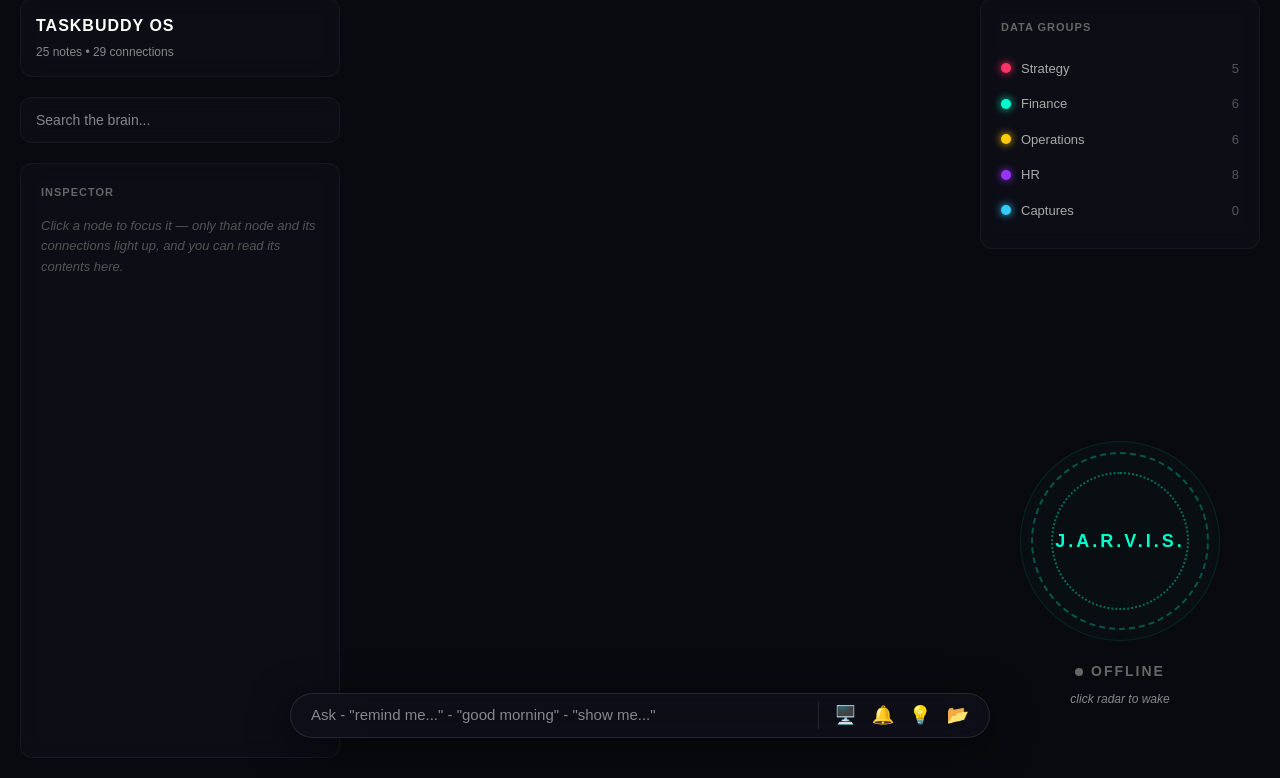
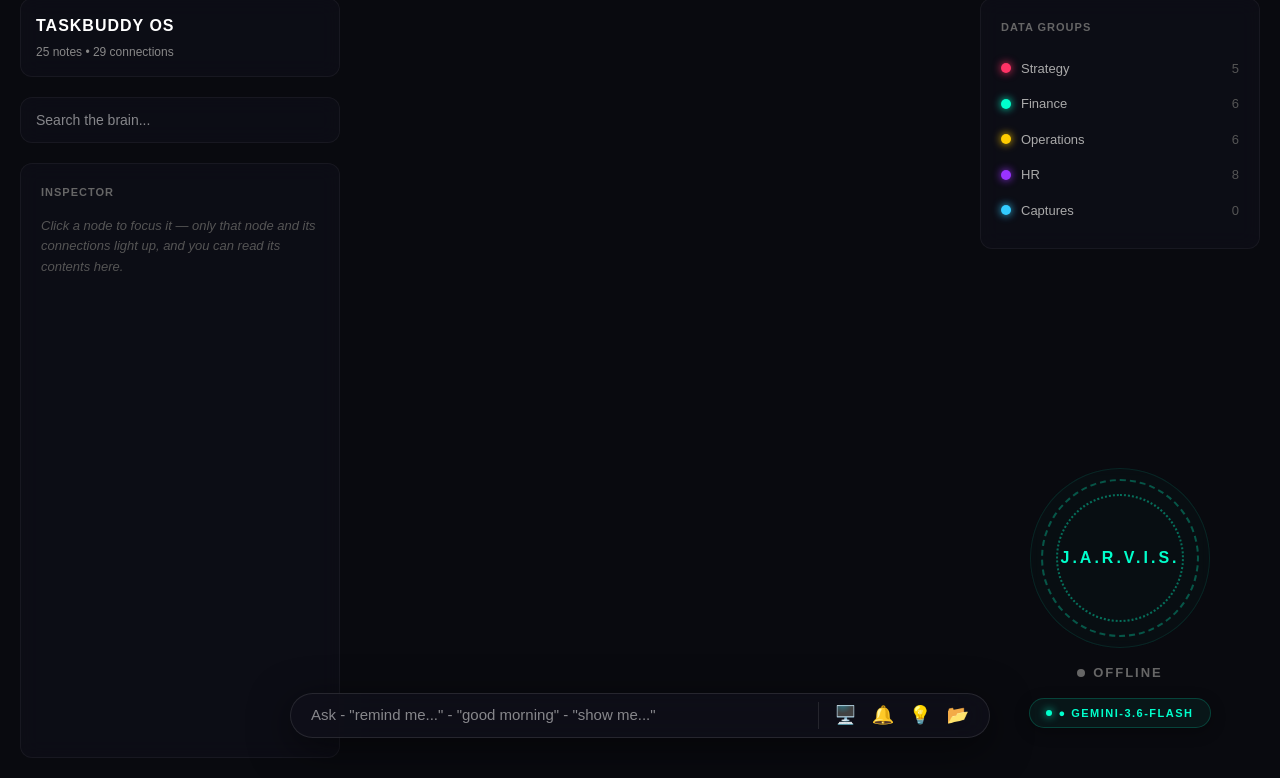
Before and after one commit to GARVITAMITBHUTANI/TaskBuddy, a React app in the folder client/: page / in a window 1280 px wide. Shown: the part 22-800 px from the top of the page. Built offline with nearby package versions, Linux system fonts and the light colour scheme; some packages are replaced by stand-ins of ours; no server answers.

Commit message:
Add model selector pill, voice interruption commands, and real-time clock injection

```diff
--- a/client/src/App.tsx
+++ b/client/src/App.tsx
@@ -17,6 +17,8 @@ function getWords(text: string) {
   return (text.toLowerCase().match(/\w+/g) || []);
 }
 
+const AVAILABLE_MODELS = ['gemini-3.6-flash', 'gemini-3.5-flash', 'gemini-flash-latest', 'gemini-3-flash-preview'];
+
 export default function App() {
   const [data, setData] = useState(graphData);
   // eslint-disable-next-line @typescript-eslint/no-explicit-any
@@ -28,6 +30,9 @@ export default function App() {
   const [highlightNodes, setHighlightNodes] = useState(new Set<any>());
   // eslint-disable-next-line @typescript-eslint/no-explicit-any
   const [activeNote, setActiveNote] = useState<any>(null);
+
+  // Model Selector
+  const [selectedModel, setSelectedModel] = useState('gemini-3.6-flash');
 
   // Voice State
   const [isListening, setIsListening] = useState(false);
@@ -102,18 +107,28 @@ export default function App() {
       const lastIndex = event.results.length - 1;
       const transcript = event.results[lastIndex][0].transcript.toLowerCase();
 
-      // Update UI with what it hears
       setQuery(transcript);
 
-      // Strict Wake Word Logic
+      // 1. Interruption / Stop Command
+      if (transcript.includes('stop jarvis') || transcript.includes('thank you jarvis') || transcript.includes('be quiet') || transcript.includes('shut up')) {
+         if (window.speechSynthesis.speaking) {
+            window.speechSynthesis.cancel();
+            speakText("As you wish, sir.");
+            return;
+         }
+      }
+
+      // 2. Strict Wake Word Logic
       const triggerWords = ['hello jarvis', 'hey jarvis', 'jarvis'];
       const matchedTrigger = triggerWords.find(t => transcript.includes(t));
 
       if (matchedTrigger && !isProcessingRef.current) {
          const command = transcript.split(matchedTrigger)[1].trim();
-         // Only proceed if there's an actual command after the wake word!
-         if (command && command.length > 3) {
-            recognition.stop(); // Stop listening while processing
+         if (command && command.length > 2) {
+            // Stop speech if he's currently talking when a new command arrives
+            if (window.speechSynthesis.speaking) window.speechSynthesis.cancel();
+
+            recognition.stop();
             submitQuery(command);
          }
       }
@@ -220,7 +235,12 @@ export default function App() {
       const genAI = new GoogleGenerativeAI(apiKey);
       const contextText = fallbackNodes.map(n => `ID: ${n.id}\nTitle: ${n.label}\nExcerpt: ${n.excerpt}`).join('\n\n');
 
+      // System clock injection so Jarvis always knows the current time!
+      const currentRealTime = new Date().toLocaleString('en-US', { dateStyle: 'full', timeStyle: 'medium' });
+
       const prompt = `You are Jarvis, a dry, impeccably polite British AI butler with a razor wit. You address the user as "sir".
+
+REAL SYSTEM TIME & DATE: ${currentRealTime}
 
 USER QUESTION: ${textToSubmit}
 
@@ -228,15 +248,17 @@ LOCAL NOTES:
 ${contextText}
 
 INSTRUCTIONS:
-1. If the answer is in the LOCAL NOTES, answer in ONE witty sentence plus the facts.
-2. If the answer is NOT in the LOCAL NOTES, ignore the notes and answer using your general knowledge directly. Handle small talk and jokes smoothly.
-3. You MUST respond with ONLY a raw, valid JSON object exactly like this:
+1. If asked about the current time or date, answer accurately using the REAL SYSTEM TIME provided above!
+2. If the answer is in the LOCAL NOTES, answer in ONE witty sentence plus the facts.
+3. If the answer is NOT in the LOCAL NOTES, ignore the notes and answer using your general knowledge or the system clock directly. Handle small talk and jokes smoothly.
+4. You MUST respond with ONLY a raw, valid JSON object:
 {
   "answer": "Your witty response here",
-  "used_note_ids": [array of note IDs you actually used. Leave empty if general knowledge or small talk]
+  "used_note_ids": [array of note IDs you actually used. Leave empty if general knowledge or time queries]
 }`;
 
-      const modelsToTry = ["gemini-3.5-flash", "gemini-flash-latest", "gemini-3-flash-preview"];
+      // Put selected model first, followed by fallbacks
+      const modelsToTry = Array.from(new Set([selectedModel, ...AVAILABLE_MODELS]));
       let resultText = "";
       let lastErr = null;
 
@@ -318,7 +340,6 @@ INSTRUCTIONS:
 
     setLoading(false);
     isProcessingRef.current = false;
-    // Resume listening automatically after speaking
     if (isListening && recognitionRef.current) {
        try { recognitionRef.current.start(); } catch(e){}
     }
@@ -348,18 +369,15 @@ INSTRUCTIONS:
       {/* LEFT SIDEBAR: Inspector & Hubs */}
       <div style={{ position: 'absolute', top: 20, left: 20, bottom: 20, width: 320, zIndex: 10, display: 'flex', flexDirection: 'column', gap: 20, pointerEvents: 'none' }}>
 
-        {/* Header */}
         <div style={{ background: 'rgba(15,15,25,0.7)', border: '1px solid rgba(255,255,255,0.05)', borderRadius: 12, padding: 15, backdropFilter: 'blur(10px)', pointerEvents: 'auto' }}>
           <h1 style={{ fontSize: 16, fontWeight: 800, letterSpacing: 1, margin: '0 0 5px 0', color: '#fff' }}>TASKBUDDY OS</h1>
           <div style={{ fontSize: 12, color: '#888' }}>{data.nodes.length} notes • {data.links.length} connections</div>
         </div>
 
-        {/* Search Bar */}
         <div style={{ background: 'rgba(15,15,25,0.7)', border: '1px solid rgba(255,255,255,0.05)', borderRadius: 12, padding: '10px 15px', backdropFilter: 'blur(10px)', pointerEvents: 'auto' }}>
           <input placeholder="Search the brain..." style={{ background: 'transparent', border: 'none', color: '#fff', width: '100%', outline: 'none', fontSize: 14 }} />
         </div>
 
-        {/* Inspector Panel */}
         <div style={{ flex: 1, display: 'flex', flexDirection: 'column', background: 'rgba(15,15,25,0.7)', border: '1px solid rgba(255,255,255,0.05)', borderRadius: 12, padding: 20, backdropFilter: 'blur(10px)', pointerEvents: 'auto', overflowY: 'auto' }}>
           <div style={{ fontSize: 11, letterSpacing: 1, color: '#666', fontWeight: 600, marginBottom: 15 }}>INSPECTOR</div>
           {activeNote ? (
@@ -380,10 +398,9 @@ INSTRUCTIONS:
         </div>
       </div>
 
-      {/* RIGHT SIDEBAR: J.A.R.V.I.S Radar & Groups */}
+      {/* RIGHT SIDEBAR: J.A.R.V.I.S Radar, Model Selector & Groups */}
       <div style={{ position: 'absolute', top: 20, right: 20, bottom: 20, width: 280, zIndex: 10, display: 'flex', flexDirection: 'column', gap: 20, pointerEvents: 'none' }}>
 
-        {/* Groups List */}
         <div style={{ background: 'rgba(15,15,25,0.7)', border: '1px solid rgba(255,255,255,0.05)', borderRadius: 12, padding: 20, backdropFilter: 'blur(10px)', pointerEvents: 'auto' }}>
           <div style={{ fontSize: 11, letterSpacing: 1, color: '#666', fontWeight: 600, marginBottom: 15 }}>DATA GROUPS</div>
           {Object.entries(groupColors).map(([group, color]) => {
@@ -402,40 +419,36 @@ INSTRUCTIONS:
           })}
         </div>
 
-        {/* J.A.R.V.I.S. Radar Widget */}
+        {/* J.A.R.V.I.S. Radar & Model Selector Container */}
+        <div style={{ marginTop: 'auto', marginBottom: 30, display: 'flex', flexDirection: 'column', alignItems: 'center', pointerEvents: 'auto' }}>
           <div
             onClick={toggleVoiceActivation}
             style={{
-            marginTop: 'auto', marginBottom: 50, cursor: 'pointer', display: 'flex', flexDirection: 'column',
-            alignItems: 'center', pointerEvents: 'auto', transition: 'transform 0.2s'
+              cursor: 'pointer', display: 'flex', flexDirection: 'column', alignItems: 'center', transition: 'transform 0.2s'
             }}
             onMouseEnter={(e) => e.currentTarget.style.transform = 'scale(1.05)'}
             onMouseLeave={(e) => e.currentTarget.style.transform = 'scale(1)'}
           >
             <div style={{
-            width: 200, height: 200, borderRadius: '50%', border: '1px solid rgba(0,255,200,0.1)',
+              width: 180, height: 180, borderRadius: '50%', border: '1px solid rgba(0,255,200,0.1)',
               display: 'flex', justifyContent: 'center', alignItems: 'center', position: 'relative',
               boxShadow: isListening ? '0 0 40px rgba(0,255,200,0.15)' : 'none',
               background: 'rgba(0,255,200,0.02)', backdropFilter: 'blur(5px)'
             }}>
-            {/* Outer dotted ring */}
               <div style={{
                 position: 'absolute', inset: 10, borderRadius: '50%', border: '2px dashed rgba(0,255,200,0.3)',
                 animation: isListening ? 'spin 15s linear infinite' : 'none'
               }}></div>
 
-            {/* Inner dashed ring reverse */}
               <div style={{
-              position: 'absolute', inset: 30, borderRadius: '50%', border: '2px dotted rgba(0,255,200,0.4)',
+                position: 'absolute', inset: 25, borderRadius: '50%', border: '2px dotted rgba(0,255,200,0.4)',
                 animation: isListening ? 'spin 10s linear reverse infinite' : 'none'
               }}></div>
 
-            {/* Center Text */}
-            <div style={{ fontSize: '18px', fontWeight: 800, letterSpacing: '3px', color: '#00ffcc', zIndex: 2 }}>
+              <div style={{ fontSize: '16px', fontWeight: 800, letterSpacing: '3px', color: '#00ffcc', zIndex: 2 }}>
                 J.A.R.V.I.S.
               </div>
 
-            {/* Pulse rings */}
               {isListening && (
                 <div style={{ position: 'absolute', inset: 0, borderRadius: '50%', border: '2px solid rgba(0,255,200,0.8)', animation: 'ping 2s cubic-bezier(0, 0, 0.2, 1) infinite' }}></div>
               )}
@@ -446,14 +459,31 @@ INSTRUCTIONS:
               `}</style>
             </div>
 
-          <div style={{ marginTop: 20, textAlign: 'center' }}>
-            <div style={{ color: isListening ? '#00ffcc' : '#666', fontWeight: 700, letterSpacing: 2, display: 'flex', alignItems: 'center', justifyContent: 'center', gap: 8, fontSize: 14 }}>
+            <div style={{ marginTop: 15, textAlign: 'center' }}>
+              <div style={{ color: isListening ? '#00ffcc' : '#666', fontWeight: 700, letterSpacing: 2, display: 'flex', alignItems: 'center', justifyContent: 'center', gap: 8, fontSize: 13 }}>
                 <div style={{ width: 8, height: 8, borderRadius: '50%', background: isListening ? '#00ffcc' : '#666', boxShadow: isListening ? '0 0 10px #00ffcc' : 'none' }} />
                 {isListening ? 'LISTENING' : 'OFFLINE'}
               </div>
-            <div style={{ fontSize: 12, color: '#888', marginTop: 8, fontStyle: 'italic' }}>
-              {isListening ? 'say "Jarvis..."' : 'click radar to wake'}
             </div>
+          </div>
+
+          {/* Model Selector Pill Button (From Screenshot) */}
+          <div
+            onClick={() => {
+              const nextIndex = (AVAILABLE_MODELS.indexOf(selectedModel) + 1) % AVAILABLE_MODELS.length;
+              setSelectedModel(AVAILABLE_MODELS[nextIndex]);
+            }}
+            style={{
+              marginTop: 15, background: 'rgba(0, 255, 200, 0.05)', border: '1px solid rgba(0, 255, 200, 0.2)',
+              borderRadius: 20, padding: '6px 16px', color: '#00ffcc', fontSize: 11, fontWeight: 700,
+              letterSpacing: 1.5, cursor: 'pointer', display: 'flex', alignItems: 'center', gap: 6,
+              boxShadow: '0 4px 15px rgba(0,0,0,0.3)', transition: 'all 0.2s'
+            }}
+            onMouseEnter={(e) => e.currentTarget.style.background = 'rgba(0, 255, 200, 0.15)'}
+            onMouseLeave={(e) => e.currentTarget.style.background = 'rgba(0, 255, 200, 0.05)'}
+          >
+            <div style={{ width: 6, height: 6, borderRadius: '50%', background: '#00ffcc', boxShadow: '0 0 8px #00ffcc' }} />
+            ● {selectedModel.toUpperCase()}
           </div>
         </div>
       </div>
@@ -461,7 +491,6 @@ INSTRUCTIONS:
       {/* BOTTOM CENTER: Chat UI */}
       <div style={{ position: 'absolute', bottom: 40, left: '50%', transform: 'translateX(-50%)', width: 700, maxWidth: '90vw', zIndex: 20, display: 'flex', flexDirection: 'column', gap: 15 }}>
 
-        {/* Hovering Answer Box */}
         {answer && (
           <div style={{
             background: 'rgba(10, 12, 18, 0.85)', border: '1px solid rgba(0, 255, 200, 0.2)',
@@ -472,7 +501,6 @@ INSTRUCTIONS:
           </div>
         )}
 
-        {/* Sleek Input Bar */}
         <form onSubmit={(e) => { e.preventDefault(); submitQuery(query); }} style={{
           display: 'flex', alignItems: 'center', gap: 15, background: 'rgba(15, 15, 25, 0.8)',
           border: '1px solid rgba(255, 255, 255, 0.1)', backdropFilter: 'blur(20px)',
@@ -494,7 +522,6 @@ INSTRUCTIONS:
              <div style={{ color: '#00ffcc', fontSize: 12, letterSpacing: 1, animation: 'pulse 1.5s infinite' }}>THINKING...</div>
           )}
 
-          {/* Action Icons */}
           <div style={{ display: 'flex', gap: 15, borderLeft: '1px solid rgba(255,255,255,0.1)', paddingLeft: 15 }}>
             <button type="button" style={{ background: 'transparent', border: 'none', color: '#888', cursor: 'pointer', fontSize: 18 }}>🖥️</button>
             <button type="button" style={{ background: 'transparent', border: 'none', color: '#888', cursor: 'pointer', fontSize: 18 }}>🔔</button>
```
Lines whose indentation alone changed are shown as unchanged.
